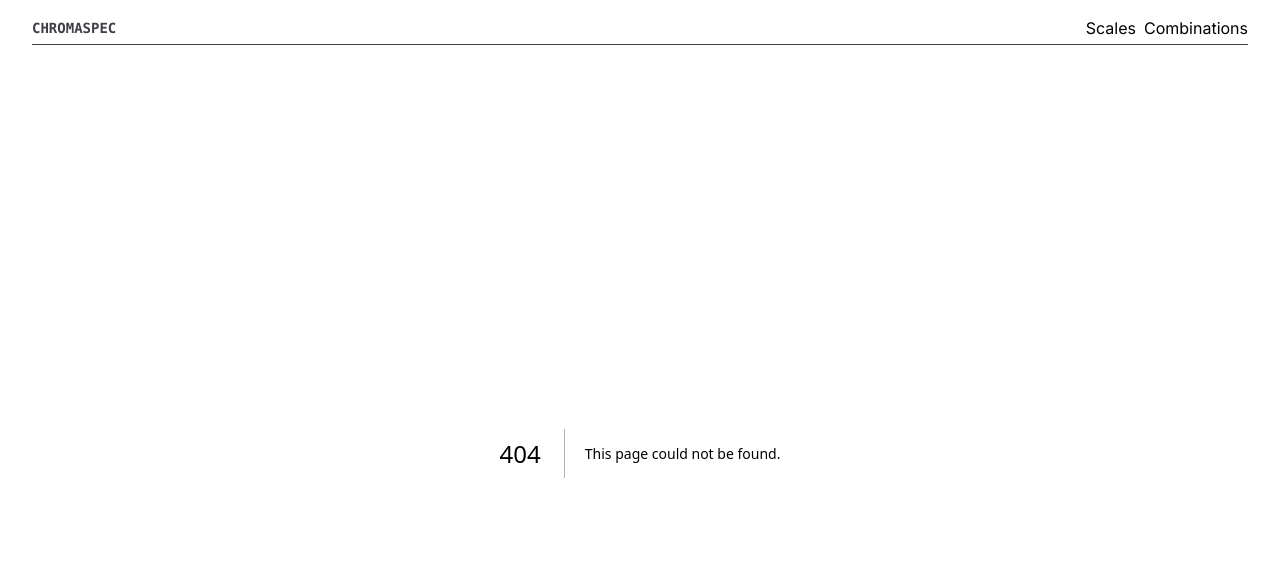
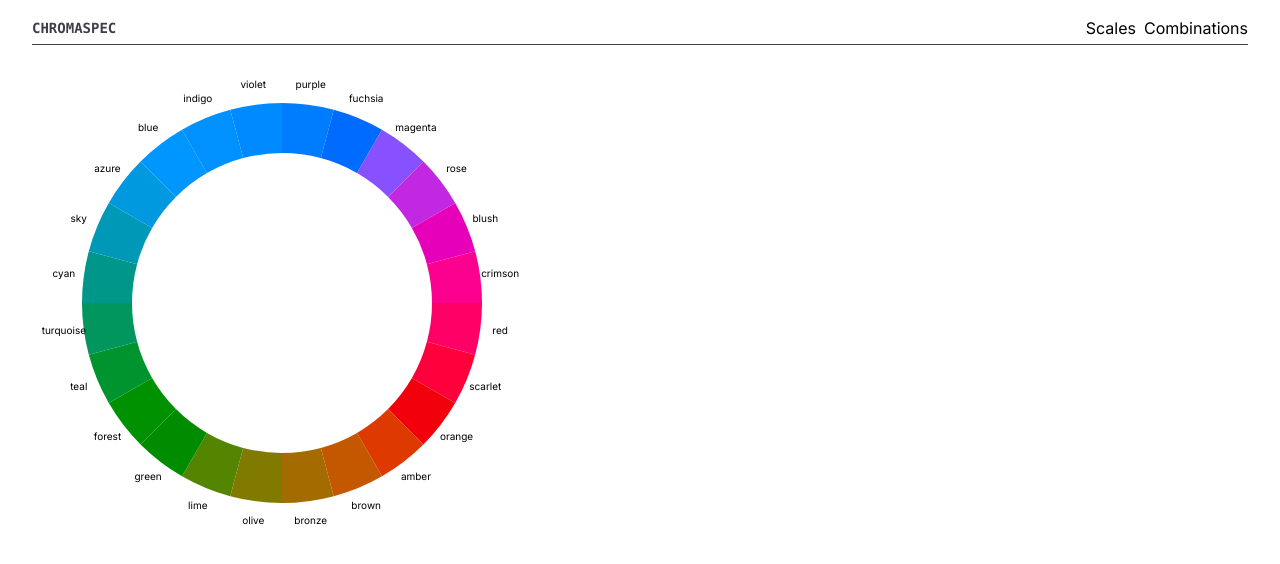
Before and after one commit to fillmember/chromaspec, a Next.js app: page /palette in a window 1280 px wide. Before the commit this address had no page. Shown: the top 564 px of the page. Built offline with nearby package versions, Linux system fonts and the light colour scheme.

Commit message:
feat: auto name

```diff
--- /dev/null
+++ b/src/app/palette/page.tsx
@@ -0,0 +1,70 @@
+import { listAscending } from "@/utils/autoName";
+import chroma from "chroma-js";
+
+const svgSize = 500;
+const center = svgSize / 2;
+const radiusInner = 150;
+const radiusOuter = 200;
+const textRadius = 220;
+
+const segments = listAscending.map((color, index, arr) => {
+  const rangeMin = arr[index - 1]?.rangeMax ?? 0;
+  const hue = (rangeMin + color.rangeMax) / 2;
+  const fill = chroma.lch(50, 100, hue);
+  const angleStart = (rangeMin / 360) * 2 * Math.PI;
+  const angleEnd = (color.rangeMax / 360) * 2 * Math.PI;
+
+  // Calculate positions for inner and outer arcs
+  const x1Outer = center + radiusOuter * Math.cos(angleStart);
+  const y1Outer = center + radiusOuter * Math.sin(angleStart);
+  const x2Outer = center + radiusOuter * Math.cos(angleEnd);
+  const y2Outer = center + radiusOuter * Math.sin(angleEnd);
+  const x1Inner = center + radiusInner * Math.cos(angleStart);
+  const y1Inner = center + radiusInner * Math.sin(angleStart);
+  const x2Inner = center + radiusInner * Math.cos(angleEnd);
+  const y2Inner = center + radiusInner * Math.sin(angleEnd);
+
+  // Large arc flag
+  const largeArcFlag = color.rangeMax - rangeMin > 180 ? 1 : 0;
+
+  // Path for the segment
+  const pathData = `
+          M ${x1Outer},${y1Outer}
+          A ${radiusOuter},${radiusOuter} 0 ${largeArcFlag},1 ${x2Outer},${y2Outer}
+          L ${x2Inner},${y2Inner}
+          A ${radiusInner},${radiusInner} 0 ${largeArcFlag},0 ${x1Inner},${y1Inner}
+          Z
+        `;
+
+  // Calculate text position
+  const angleText = (rangeMin + color.rangeMax) / 2;
+  const angleTextRad = (angleText / 360) * 2 * Math.PI;
+  const textX = center + textRadius * Math.cos(angleTextRad);
+  const textY = center + textRadius * Math.sin(angleTextRad);
+
+  return (
+    <g key={index}>
+      <path d={pathData} fill={fill.hex()} />
+      <text
+        x={textX}
+        y={textY}
+        textAnchor="middle"
+        alignmentBaseline="middle"
+        fontSize="10px"
+        fill="black"
+      >
+        {color.name}
+      </text>
+    </g>
+  );
+});
+
+export default function PalettePage() {
+  return (
+    <div>
+      <svg width={svgSize} height={svgSize}>
+        {segments}
+      </svg>
+    </div>
+  );
+}
--- a/src/atoms/applicationState.ts
+++ b/src/atoms/applicationState.ts
@@ -20,5 +20,5 @@ export const uiDataEnumViewDataPoint = [
 
 export const atomDataPointVisibility = atomWithStorage<EnumViewDataPoint[]>(
   "chromaspec-display-settings-datapoint",
-  [EnumViewDataPoint.LCH_L, EnumViewDataPoint.Hex]
+  [EnumViewDataPoint.ScaleLevel, EnumViewDataPoint.LCH_L, EnumViewDataPoint.Hex]
 );
--- a/src/components/RowScale.tsx
+++ b/src/components/RowScale.tsx
@@ -9,7 +9,7 @@ import {
   defaultChromasMaxPerLevel,
   exportScalesAsSVG,
 } from "@/atoms/userdata";
-import { useGridSettings } from "@/hooks/useGridSettings";
+import { useGridSettings } from "@/utils/useGridSettings";
 import {
   Field,
   Label,
@@ -25,9 +25,10 @@ import {
 import clsx from "clsx";
 import { useAtom } from "jotai";
 import { padStart, round } from "lodash";
-import { LuCheck, LuShare } from "react-icons/lu";
+import { LuCheck, LuShare, LuSparkles } from "react-icons/lu";
 import { DtDd } from "./DtDd";
 import { RowWithLevelGrid } from "./RowWithLevelGrid";
+import { autoName } from "@/utils/autoName";
 
 const clsHeaderField =
   "flex items-center gap-2 rounded-lg bg-black/5 px-2 py-1.5 text-sm";
@@ -55,6 +56,14 @@ export function RowScale({
             value={name}
             onChange={(evt) => updateScale({ name: evt.target.value })}
           />
+          <button
+            className="size-6 hover:text-purple-600"
+            onClick={() =>
+              updateScale({ name: autoName(hue, chromaMultiplier) })
+            }
+          >
+            <LuSparkles />
+          </button>
         </Field>
         <Field className={clsHeaderField}>
           <Label>Hue</Label>
--- a/src/components/RowWithLevelGrid.tsx
+++ b/src/components/RowWithLevelGrid.tsx
@@ -1,4 +1,4 @@
-import { useGridSettings } from "@/hooks/useGridSettings";
+import { useGridSettings } from "@/utils/useGridSettings";
 import clsx from "clsx";
 import type { FC, ReactNode } from "react";
 
--- /dev/null
+++ b/src/utils/autoName.ts
@@ -0,0 +1,50 @@
+export const listAscending = [
+  { name: "red", rangeMax: 15 },
+  { name: "scarlet", rangeMax: 30 },
+  { name: "orange", rangeMax: 45 },
+  { name: "amber", rangeMax: 60 },
+  { name: "brown", rangeMax: 75 },
+  { name: "bronze", rangeMax: 90 },
+  { name: "olive", rangeMax: 105 },
+  { name: "lime", rangeMax: 120 },
+  { name: "green", rangeMax: 135 },
+  { name: "forest", rangeMax: 150 },
+  { name: "teal", rangeMax: 165 },
+  { name: "turquoise", rangeMax: 180 },
+  { name: "cyan", rangeMax: 195 },
+  { name: "sky", rangeMax: 210 },
+  { name: "azure", rangeMax: 225 },
+  { name: "blue", rangeMax: 240 },
+  { name: "indigo", rangeMax: 255 },
+  { name: "violet", rangeMax: 270 },
+  { name: "purple", rangeMax: 285 },
+  { name: "fuchsia", rangeMax: 300 },
+  { name: "magenta", rangeMax: 315 },
+  { name: "rose", rangeMax: 330 },
+  { name: "blush", rangeMax: 345 },
+  { name: "crimson", rangeMax: 360 },
+];
+
+const listDescending = listAscending.toReversed();
+
+export const autoName = (hue: number, chromaMultiplier: number): string => {
+  let prefix = "";
+  if (chromaMultiplier < 0.1) {
+    if (hue < 105 || hue > 314) {
+      prefix = "warm-";
+    } else {
+      prefix = "cool-";
+    }
+    return prefix + "neutral";
+  } else if (chromaMultiplier < 0.3) {
+    prefix = "pale-";
+  }
+  let result = listAscending[0].name;
+  for (const { name, rangeMax } of listDescending) {
+    if (hue > rangeMax) {
+      result = name;
+      break;
+    }
+  }
+  return prefix + result;
+};
```
Also changed, not shown: src/utils/useGridSettings.ts (renamed from src/hooks/useGridSettings.ts).
